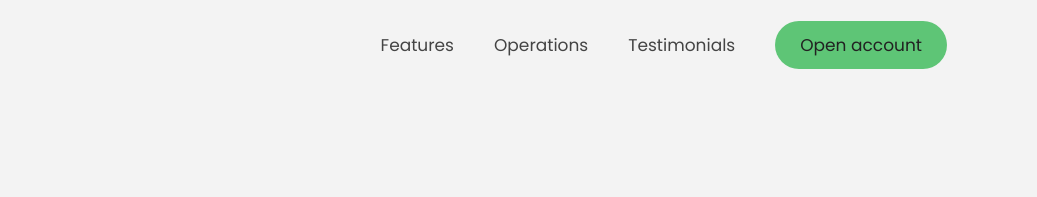
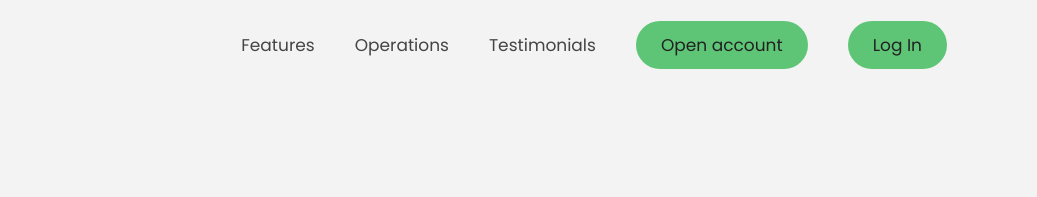
Before and after one commit to KaterynaDudko/js-course-bankist-app, a plain HTML site: page index.html in a window 1280 px wide. Shown: the top 197 px of the page, 243-1280 px from the left. Drawn offline with Linux system fonts and the light colour scheme.

Commit message:
add Log In button that redirects to user accounts login page

```diff
--- a/index.html
+++ b/index.html
@@ -36,6 +36,9 @@
             <a class="nav__link nav__link--btn btn--show-modal" href="#"
               >Open account</a
             >
+          </li>
+          <li class="nav__item">
+            <a class="nav__link nav__link--btn" href="user-acc.html">Log In</a>
           </li>
         </ul>
       </nav>
```
